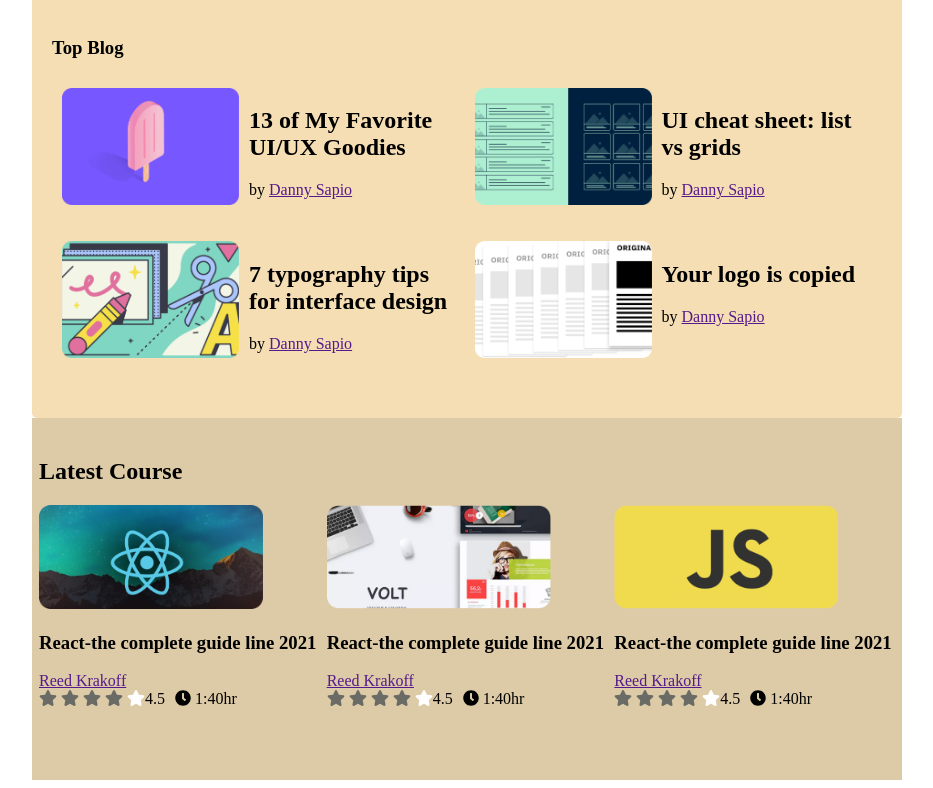
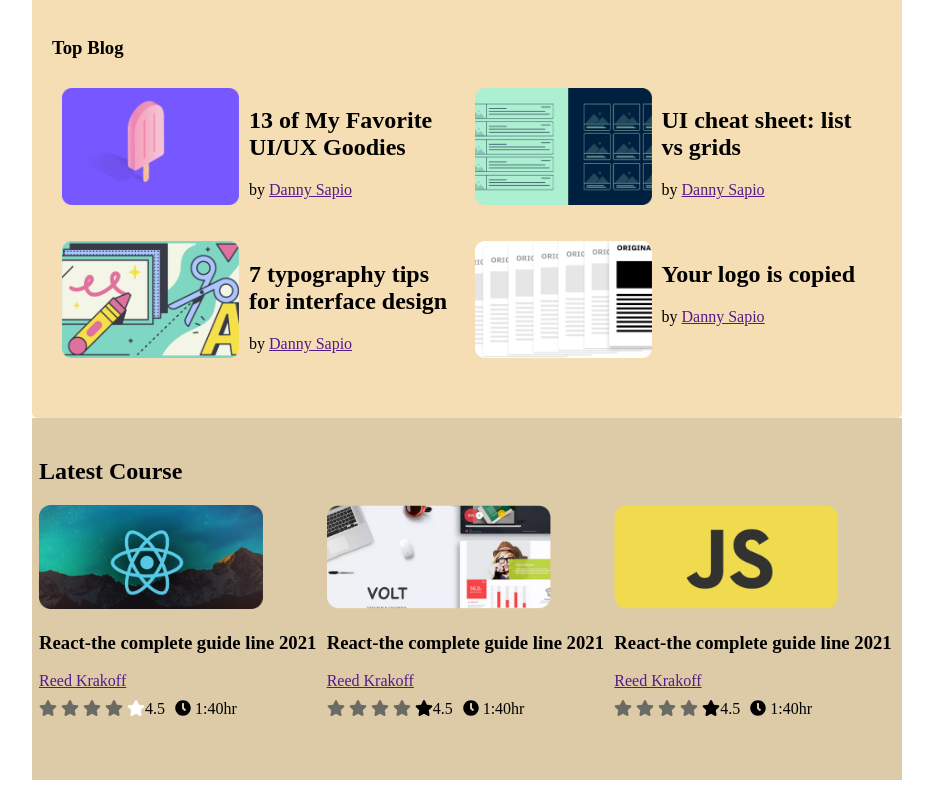
Before and after one commit to Rashedul-4-Islam/responsive-leader-board, a plain HTML site: page index.html in a window 1280 px wide. Shown: the part 438-1226 px from the top of the page, without its empty margins (173-1106 px from the left). Drawn offline with Linux system fonts and the light colour scheme.

Commit message:
latest design

```diff
--- a/index.html
+++ b/index.html
@@ -127,7 +127,7 @@
                             <i class="fas fa-star filled"></i>
                             <i class="fas fa-star filled"></i>
                             <i class="fas fa-star filled"></i>
-                            <i class="fas fa-star empty"></i>
+                            <i class="fas fa-star emp"></i>
                         </div>
                         4.5
                         <div class="duration">
--- a/style.css
+++ b/style.css
@@ -118,13 +118,16 @@ top blog styles
 }
 .course-details{
     display: flex;
+    margin-top: 10px;
+    align-items: center;
 }
 .filled{
     color:rgb(107, 107, 102);
 }
-.empty{
+.emp{
     color: white;
 }
+
 .duration{
     margin-left: 10px;
 }
```
